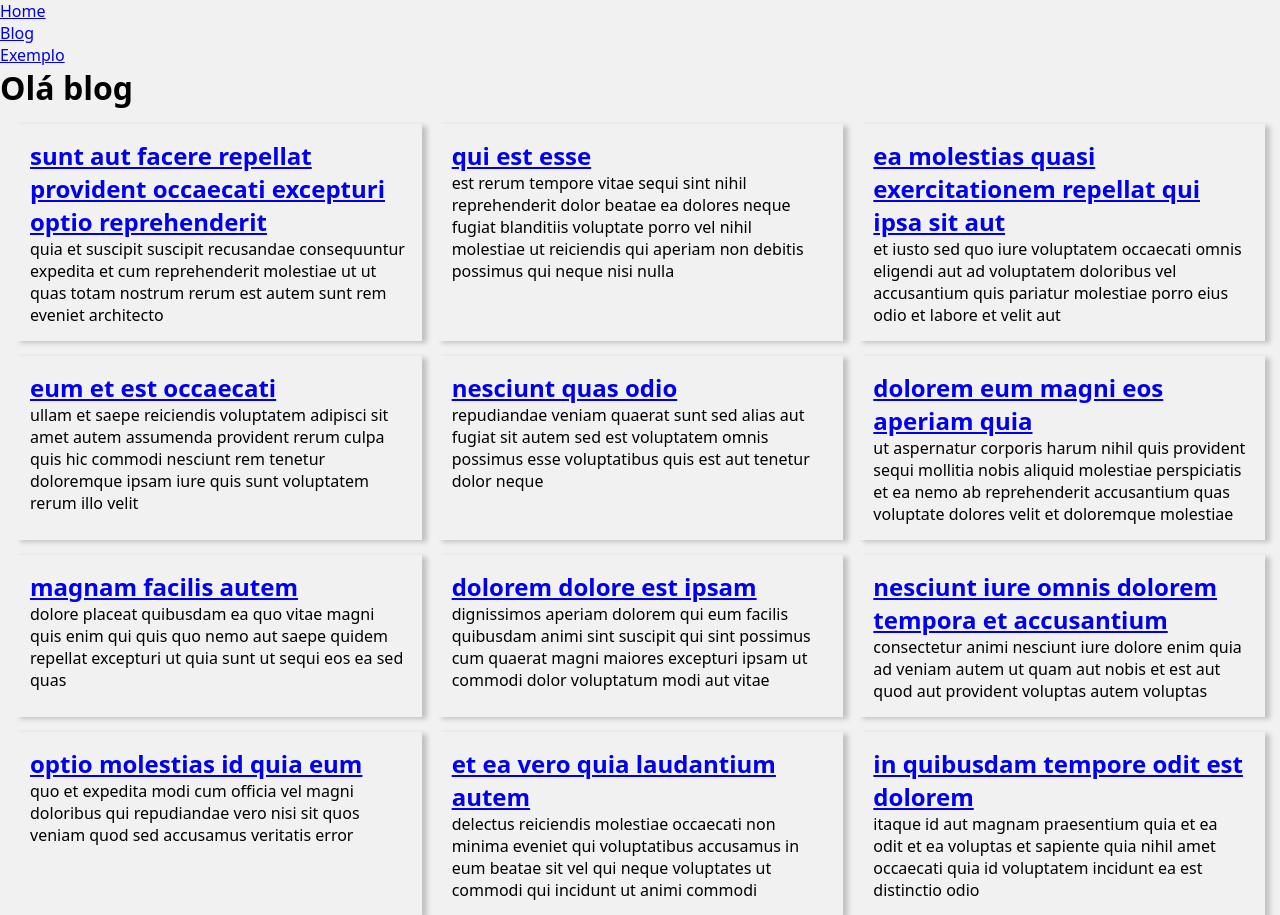
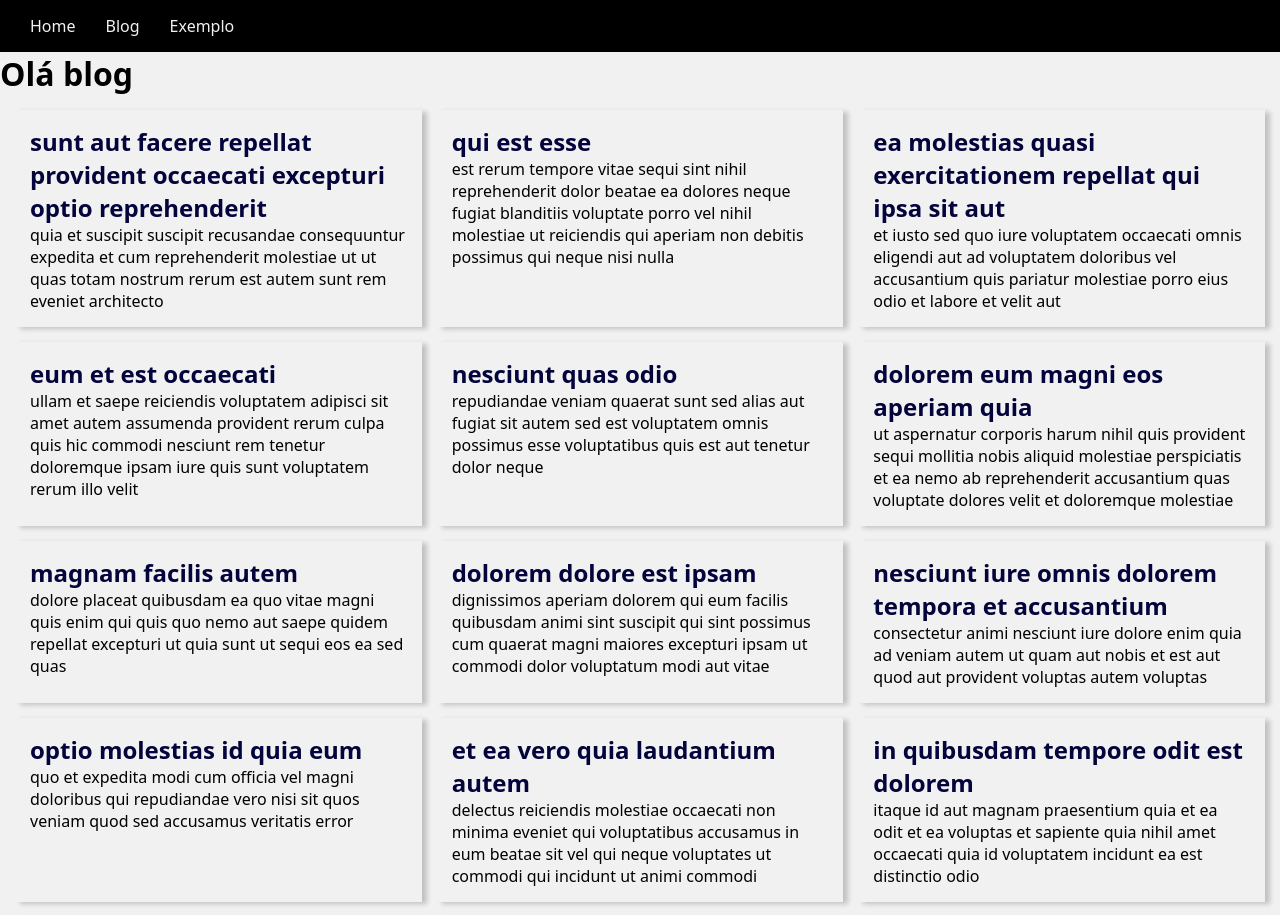
Before and after one commit to Talitos56/basic_project_django, a Django app: page /blog/ in a window 1280 px wide. Shown: the top 915 px of the page. Run offline with Django 4.2, Linux system fonts and the light colour scheme.

Commit message:
added new tasks

```diff
--- a/base/global/partials/menu.html
+++ b/base/global/partials/menu.html
@@ -1,5 +1,5 @@
-<nav>
-    <ul>
+<nav class="menu">
+    <ul class="menu_links">
       <li>
         <a href="{% url 'home:home' %}">Home</a>
       </li>
--- a/base/static/global/css/style.css
+++ b/base/static/global/css/style.css
@@ -5,6 +5,16 @@
   margin: 0;
   padding: 0;
   box-sizing: border-box;
+}
+
+a {
+  color: rgb(4, 4, 61);
+  text-decoration: none;
+}
+
+a:hover {
+  color: rgb(4, 4, 61);
+  text-decoration: underline;
 }
 
 html {
@@ -30,6 +40,22 @@ body {
   box-shadow: 5px 2px 5px rgba(0, 0, 0, 0.2);
 }
 
+.menu {
+  background: #000;
+  padding: 0 1.5rem;
+}
+
+.menu_links {
+  list-style: none;
+  display: flex;
+}
+
+.menu_links a {
+  display: block;
+  color: #f1f1f1;
+  padding: 1.5rem;
+}
+
 @media (min-width: 600px) {
   .content:not(:has(.single-post)) {
     grid-template-columns: repeat(auto-fill, minmax(32rem, 1fr));
--- a/blog/views.py
+++ b/blog/views.py
@@ -1,6 +1,6 @@
 from typing import Any
 
-from django.http import HttpRequest
+from django.http import Http404, HttpRequest
 from django.shortcuts import render
 
 from blog.data import posts
@@ -30,7 +30,7 @@ def post(request: HttpRequest, post_id: int):
             break
 
     if found_post is None:
-        raise Exception('Post não existe.')
+        raise Http404('Post não existe.')
 
     context = {
         # 'text': 'Olá blog',
```
